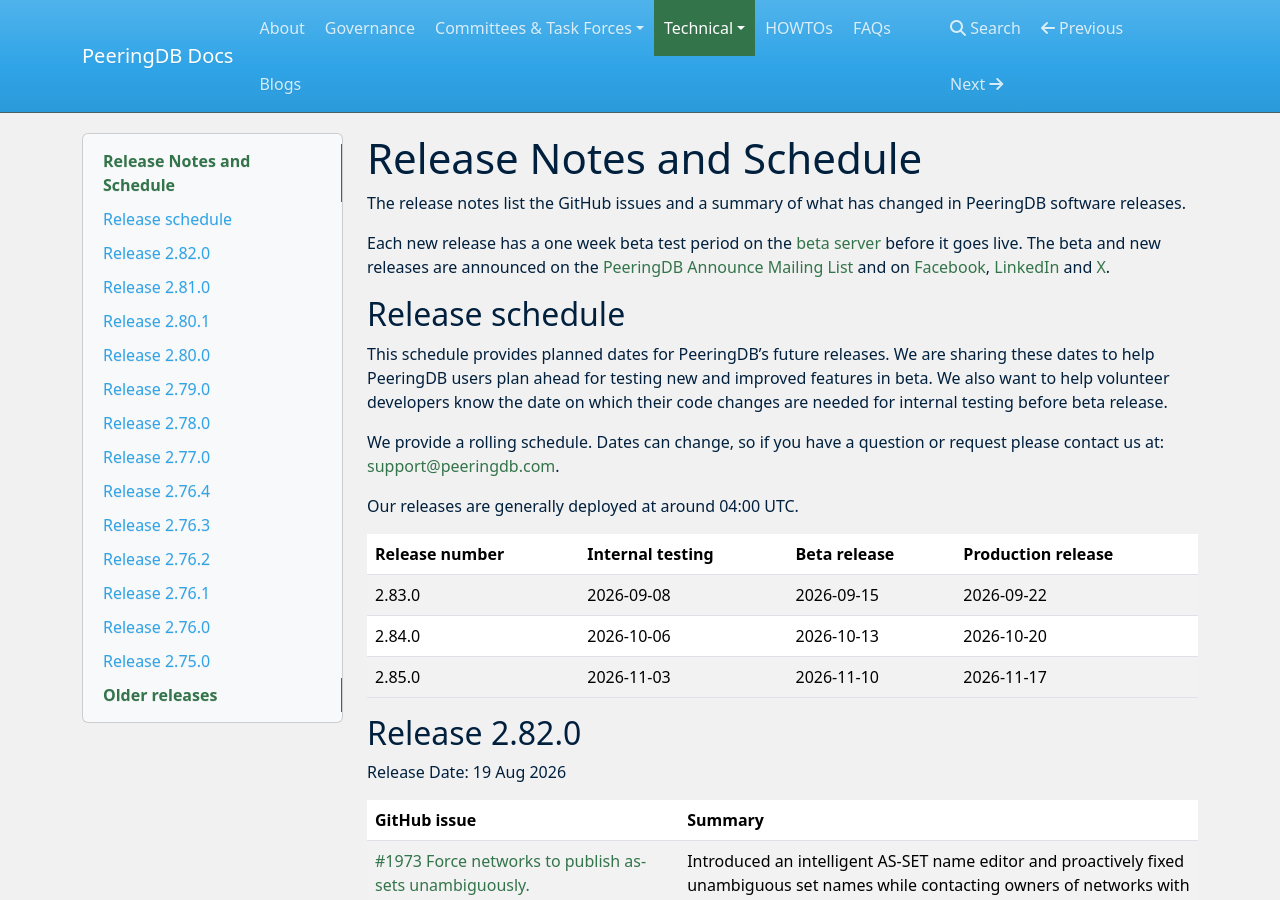
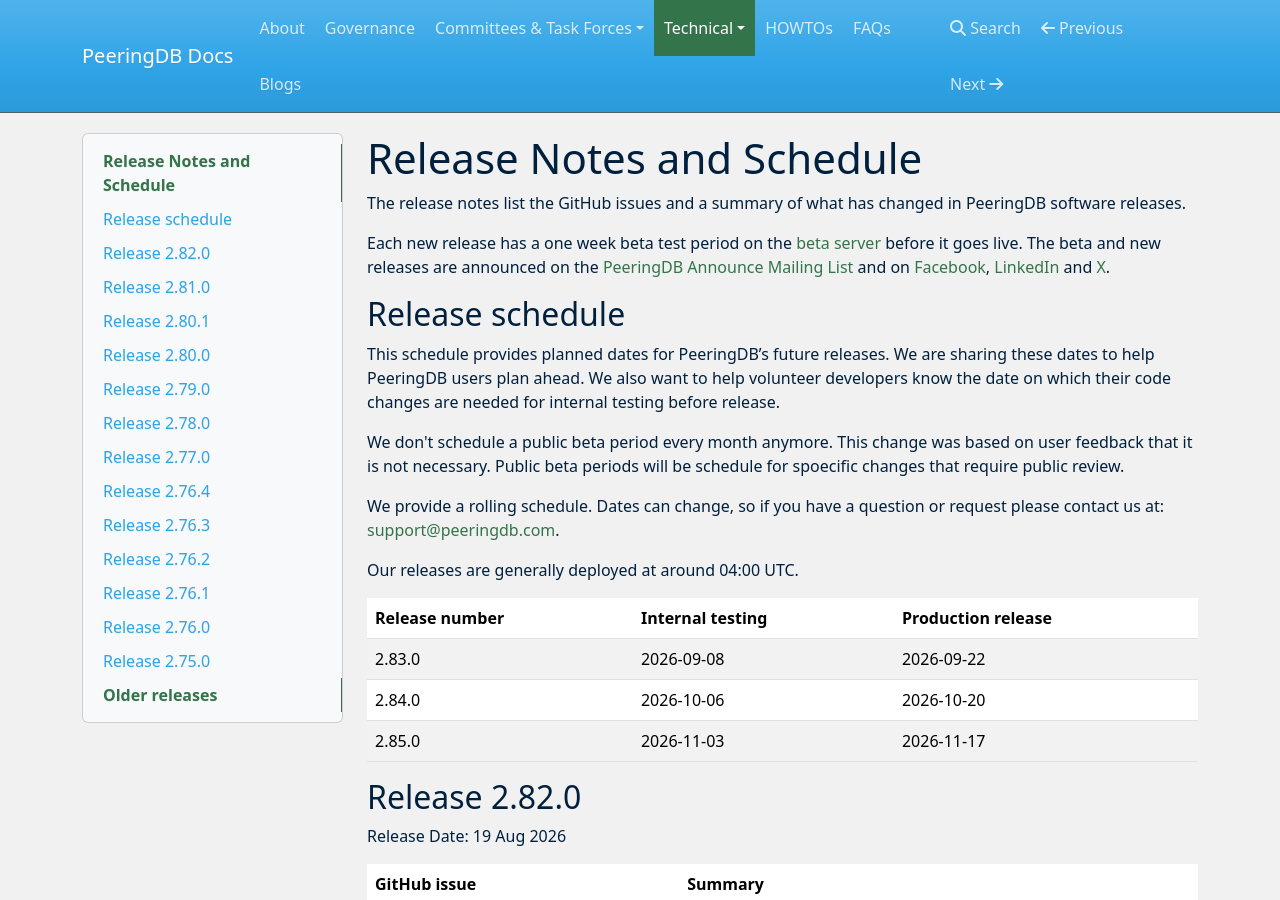
Before and after one commit to peeringdb/docs, an MkDocs documentation site: the page built from docs/release_notes/index.md, in a window 1280 px wide and 900 px high. Built offline with MkDocs 1.6.1, drawn with Linux system fonts in a browser that asks for light colours; nearby versions of some CDN libraries.

Commit message:
Updated release schedule and fixed PC's September meeting notes

```diff
--- a/docs/release_notes/index.md
+++ b/docs/release_notes/index.md
@@ -6,17 +6,19 @@
 
 ## Release schedule
 
-This schedule provides planned dates for PeeringDB’s future releases. We are sharing these dates to help PeeringDB users plan ahead for testing new and improved features in beta. We also want to help volunteer developers know the date on which their code changes are needed for internal testing before beta release.
+This schedule provides planned dates for PeeringDB’s future releases. We are sharing these dates to help PeeringDB users plan ahead. We also want to help volunteer developers know the date on which their code changes are needed for internal testing before release.
+
+We don't schedule a public beta period every month anymore. This change was based on user feedback that it is not necessary. Public beta periods will be schedule for spoecific changes that require public review.
 
 We provide a rolling schedule. Dates can change, so if you have a question or request please contact us at: [support@peeringdb.com](mailto:support@peeringdb.com).
 
 Our releases are generally deployed at around 04:00 UTC.
 
-| **Release number** | **Internal testing** | **Beta release** | **Production release** |
-| -------------- | ---------------- | ------------ | ------------------ |
-| 2.83.0 | 2026-09-08 | 2026-09-15 | 2026-09-22 |
-| 2.84.0 | 2026-10-06 | 2026-10-13 | 2026-10-20 |
-| 2.85.0 | 2026-11-03 | 2026-11-10 | 2026-11-17 |
+| **Release number** | **Internal testing** |  **Production release** |
+| -------------- | ---------------- | ------------------ |
+| 2.83.0 | 2026-09-08 | 2026-09-22 |
+| 2.84.0 | 2026-10-06 | 2026-10-20 |
+| 2.85.0 | 2026-11-03 | 2026-11-17 |
 
 ## Release 2.82.0
 
```
Also changed, not shown: 1 other file.
